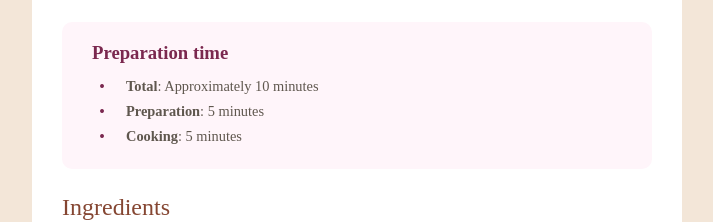
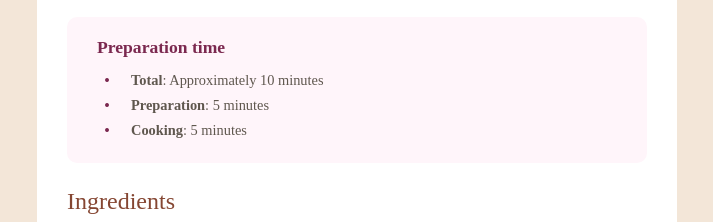
Before and after one commit to Michaeldremy/fe-mentor-recipe-page, a plain HTML site: page index.html in a window 1280 px wide. Shown: the part 527-749 px from the top of the page, without its empty margins (283-996 px from the left). Drawn offline with Linux system fonts and the light colour scheme; a web font is replaced by a local one.

Commit message:
Resolved heading level accessibility report from frontend mentor.

```diff
--- a/assets/styles.css
+++ b/assets/styles.css
@@ -74,7 +74,7 @@ strong {
 .recipe-container {
   background-color: hsl(0, 0%, 100%);
   border-radius: 25px;
-  width: 650px;
+  width: 640px;
   margin: 100px 0;
 }
 
@@ -117,10 +117,11 @@ strong {
   border-radius: 10px;
 }
 
-.recipe-prep h3 {
+.recipe-prep h2 {
   font-weight: 700;
   color: var(--dark-purple);
   padding-bottom: 10px;
+  font-size: 1.1em;
 }
 
 .recipe-prep li::before {
--- a/index.html
+++ b/index.html
@@ -30,7 +30,7 @@
           </p>
 
           <div class="recipe-prep">
-            <h3 class="font-outfit">Preparation time</h3>
+            <h2 class="font-outfit">Preparation time</h2>
 
             <ul>
               <li><strong>Total</strong>: Approximately 10 minutes</li>
```
